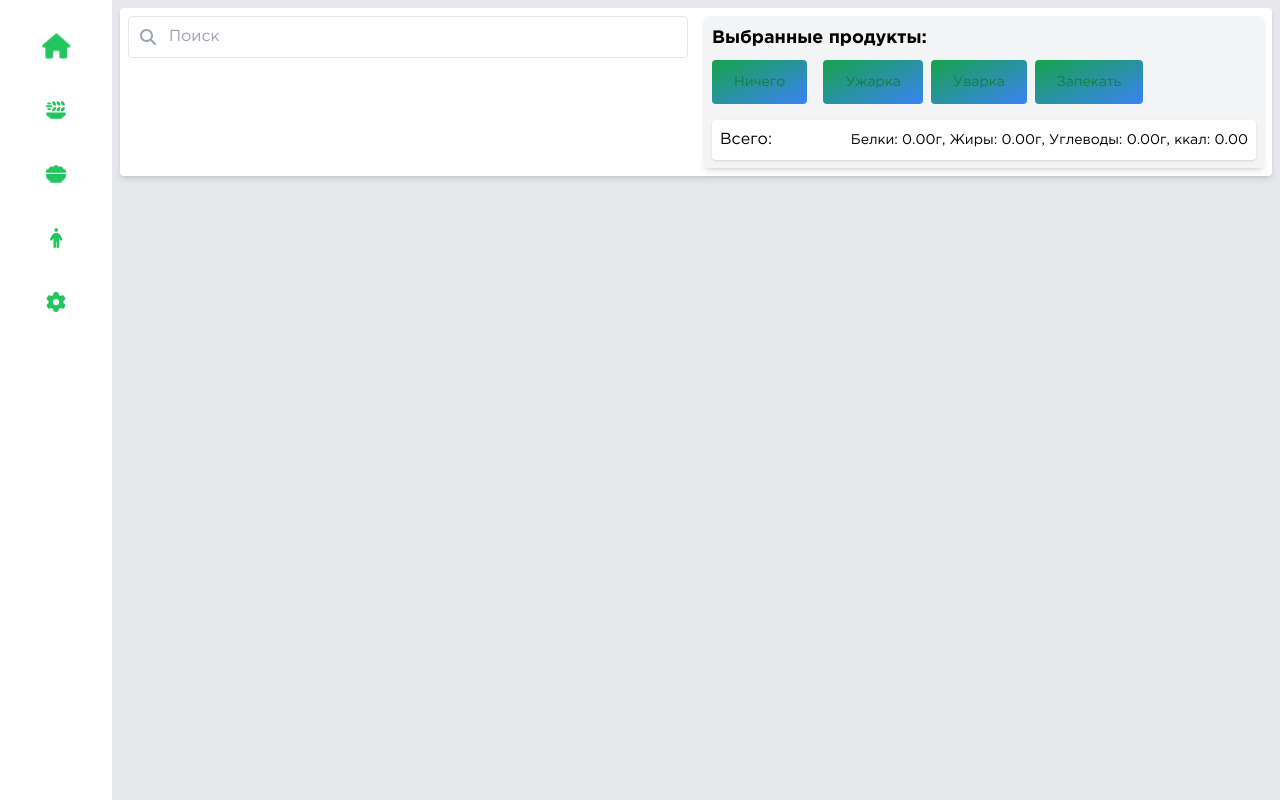
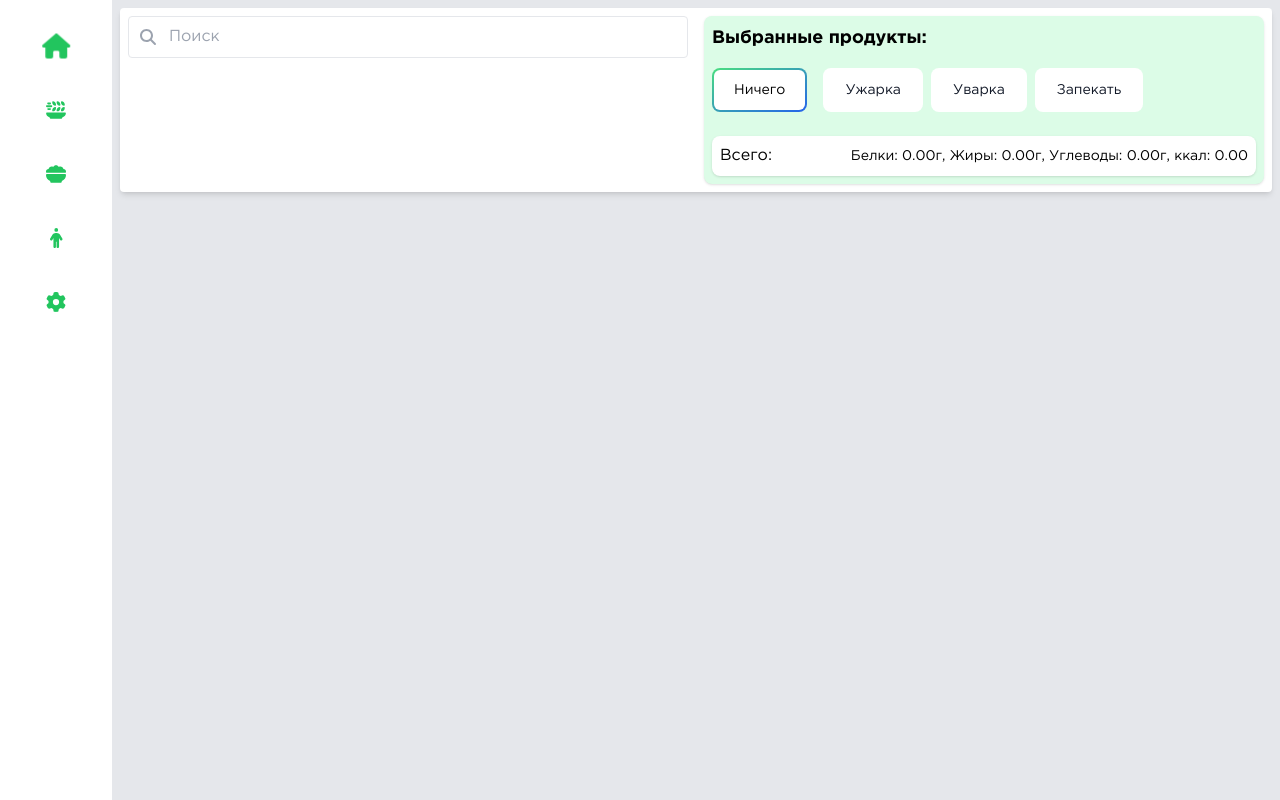
Before and after one commit to oto2020/rationpro, a Next.js app: page /create-dish in a window 1280 px wide. Built offline with nearby package versions, Linux system fonts and the light colour scheme.

Commit message:
new update косметика

```diff
--- a/app/components/CreateDishContent.tsx
+++ b/app/components/CreateDishContent.tsx
@@ -1,7 +1,13 @@
-"use client"
-import { useState, useEffect } from 'react';
+"use client";
+import { useState, useEffect } from "react";
 import { FontAwesomeIcon } from "@fortawesome/react-fontawesome";
-import { faSearch, faWindowClose, faTimes, faCheck, faCircleNotch } from "@fortawesome/free-solid-svg-icons";
+import {
+  faSearch,
+  faWindowClose,
+  faTimes,
+  faCheck,
+  faCircleNotch,
+} from "@fortawesome/free-solid-svg-icons";
 import { useFindProductByNameBguQuery, Product } from "../../src/graphql";
 
 interface NutrientInfo {
@@ -15,24 +21,26 @@ interface SelectedProduct extends Product {
   grams: number;
 }
 
-type CookingMethods = 'Ничего' | 'Ужарка' | 'Уварка' | 'Запекать';
+type CookingMethods = "Ничего" | "Ужарка" | "Уварка" | "Запекать";
 
 const COOKING_METHODS: Record<CookingMethods, number> = {
-  'Ничего': 1.0,
-  'Ужарка': 1.2,
-  'Уварка': 0.9,
-  'Запекать': 1.1
+  Ничего: 1.0,
+  Ужарка: 1.2,
+  Уварка: 0.9,
+  Запекать: 1.1,
 };
 
 const CreateDishContent = () => {
-  const [searchTerm, setSearchTerm] = useState('');
+  const [searchTerm, setSearchTerm] = useState("");
   const [displayResults, setDisplayResults] = useState(false);
-  const [selectedProducts, setSelectedProducts] = useState<SelectedProduct[]>([]);
-  const [cookingMethod, setCookingMethod] = useState<CookingMethods>('Уварка');
+  const [selectedProducts, setSelectedProducts] = useState<SelectedProduct[]>(
+    []
+  );
+  const [cookingMethod, setCookingMethod] = useState<CookingMethods>("Ничего");
 
   const { data, loading } = useFindProductByNameBguQuery({
     variables: { term: searchTerm },
-    skip: searchTerm.length < 1
+    skip: searchTerm.length < 1,
   });
 
   useEffect(() => {
@@ -47,8 +55,11 @@ const CreateDishContent = () => {
   };
 
   const calculateTotalNutrients = (): NutrientInfo => {
-    let totalProtein = 0, totalFat = 0, totalCarbs = 0, totalCalories = 0;
-    selectedProducts.forEach(product => {
+    let totalProtein = 0,
+      totalFat = 0,
+      totalCarbs = 0,
+      totalCalories = 0;
+    selectedProducts.forEach((product) => {
       const nutrients = calculateNutrients(product);
       totalProtein += nutrients.protein;
       totalFat += nutrients.fat;
@@ -59,14 +70,16 @@ const CreateDishContent = () => {
       protein: totalProtein,
       fat: totalFat,
       carbs: totalCarbs,
-      calories: totalCalories
+      calories: totalCalories,
     };
   };
 
   const toggleProductSelection = (product: Product) => {
-    setSelectedProducts(prev => {
-      const isAlreadySelected = prev.find(p => p.id === product.id);
-      return isAlreadySelected ? prev.filter(p => p.id !== product.id) : [...prev, { ...product, grams: 100 }];
+    setSelectedProducts((prev) => {
+      const isAlreadySelected = prev.find((p) => p.id === product.id);
+      return isAlreadySelected
+        ? prev.filter((p) => p.id !== product.id)
+        : [...prev, { ...product, grams: 100 }];
     });
     setDisplayResults(false);
   };
@@ -76,16 +89,28 @@ const CreateDishContent = () => {
   };
 
   const handleGramsChange = (id: string, grams: number) => {
-    setSelectedProducts(prev => prev.map(product => product.id.toString() === id ? { ...product, grams } : product));
+    setSelectedProducts((prev) =>
+      prev.map((product) =>
+        product.id.toString() === id ? { ...product, grams } : product
+      )
+    );
   };
 
   const calculateNutrients = (product: SelectedProduct): NutrientInfo => {
-    let protein = 0, fat = 0, carbs = 0;
-    product.productNutrients.forEach(nutrient => {
+    let protein = 0,
+      fat = 0,
+      carbs = 0;
+    product.productNutrients.forEach((nutrient) => {
       switch (nutrient.nutrient.name) {
-        case "Белки": protein += parseFloat(nutrient.valueString || '0'); break;
-        case "Жиры": fat += parseFloat(nutrient.valueString || '0'); break;
-        case "Углеводы": carbs += parseFloat(nutrient.valueString || '0'); break;
+        case "Белки":
+          protein += parseFloat(nutrient.valueString || "0");
+          break;
+        case "Жиры":
+          fat += parseFloat(nutrient.valueString || "0");
+          break;
+        case "Углеводы":
+          carbs += parseFloat(nutrient.valueString || "0");
+          break;
       }
     });
     const gramsFactor = product.grams / 100;
@@ -94,7 +119,8 @@ const CreateDishContent = () => {
       protein: protein * gramsFactor * cookingFactor,
       fat: fat * gramsFactor * cookingFactor,
       carbs: carbs * gramsFactor * cookingFactor,
-      calories: ((protein * 4) + (fat * 9) + (carbs * 4)) * gramsFactor * cookingFactor
+      calories:
+        (protein * 4 + fat * 9 + carbs * 4) * gramsFactor * cookingFactor,
     };
   };
 
@@ -111,18 +137,42 @@ const CreateDishContent = () => {
                 value={searchTerm}
                 onChange={handleChange}
               />
-              <FontAwesomeIcon icon={faSearch} className="text-gray-400 absolute top-1/2 left-3 transform -translate-y-1/2" />
+              <FontAwesomeIcon
+                icon={faSearch}
+                className="text-gray-400 absolute top-1/2 left-3 transform -translate-y-1/2"
+              />
               {displayResults && (
                 <div className="absolute bg-white w-full border rounded mt-10 max-h-60 overflow-auto">
-                  {loading ? <FontAwesomeIcon icon={faCircleNotch} spin className="text-6xl text-green-500" /> : (
+                  {loading ? (
+                    <FontAwesomeIcon
+                      icon={faCircleNotch}
+                      spin
+                      className="text-6xl text-green-500"
+                    />
+                  ) : (
                     <>
-                      <button className="p-2 w-full text-left text-red-500" onClick={handleCloseResults}>
+                      <button
+                        className="p-2 w-full text-left text-red-500"
+                        onClick={handleCloseResults}
+                      >
                         <FontAwesomeIcon icon={faWindowClose} /> Закрыть
                       </button>
                       {data?.products.slice(0, 30).map((product) => (
-                        <div key={product.id} onClick={() => toggleProductSelection(product as Product)} className="p-2 hover:bg-gray-100 flex justify-between items-center text-black">
+                        <div
+                          key={product.id}
+                          onClick={() =>
+                            toggleProductSelection(product as Product)
+                          }
+                          className="p-2 hover:bg-gray-100 flex justify-between items-center text-black"
+                        >
                           <span>{product.name}</span>
-                          <FontAwesomeIcon icon={selectedProducts.find(p => p.id === product.id) ? faTimes : faCheck} />
+                          <FontAwesomeIcon
+                            icon={
+                              selectedProducts.find((p) => p.id === product.id)
+                                ? faTimes
+                                : faCheck
+                            }
+                          />
                         </div>
                       ))}
                     </>
@@ -132,48 +182,76 @@ const CreateDishContent = () => {
             </div>
           </div>
           <div className="w-full md:w-1/2 px-2">
-            <div className="p-2 bg-gray-100 rounded shadow-md">
-              <h3 className="text-lg font-bold mb-2 text-black">Выбранные продукты:</h3>
-              {selectedProducts.map(product => (
-                <div key={product.id} className="p-2 bg-white mb-1 rounded shadow flex justify-between items-center text-black">
-                  <span>{product.name}</span>
-                  <input type="number" value={product.grams} onChange={(e) => handleGramsChange(product.id.toString(), Number(e.target.value))} className="w-20 ml-2 border rounded text-black" />
-                  <span className="ml-auto text-sm">
+            <div className="p-2 rounded-lg shadow bg-green-100">
+              <h3 className="text-lg font-bold mb-4 text-black">
+                Выбранные продукты:
+              </h3>
+              <div className="overflow-auto max-h-96 scrollbar-thin scrollbar-thumb-blue-700 scrollbar-track-blue-300">
+              {selectedProducts.map((product) => (
+  <div
+    key={product.id}
+    className="p-3 bg-white mb-2 rounded-lg shadow flex flex-col md:flex-row justify-between items-center text-black"
+  >
+    <span className="w-full md:w-auto md:max-w-[60%]">{product.name}</span>
+    <div className="w-full md:w-auto flex items-center justify-between mt-2 md:mt-0">
+      <input
+        type="number"
+        value={product.grams}
+        onChange={(e) =>
+          handleGramsChange(
+            product.id.toString(),
+            Number(e.target.value)
+          )
+        }
+        className="w-20 border rounded text-black p-1 text-center"
+      />
+      <span className="text-sm">
         Белки: {calculateNutrients(product).protein.toFixed(2)}г,
         Жиры: {calculateNutrients(product).fat.toFixed(2)}г,
         Углеводы: {calculateNutrients(product).carbs.toFixed(2)}г,
         ккал: {calculateNutrients(product).calories.toFixed(2)}
       </span>
-                  <button onClick={() => toggleProductSelection(product)}>
-                    <FontAwesomeIcon icon={faTimes} className="text-red-500" />
+      <button
+        onClick={() => toggleProductSelection(product)}
+        className="ml-2"
+      >
+        <FontAwesomeIcon
+          icon={faTimes}
+          className="text-red-500"
+        />
       </button>
     </div>
+  </div>
 ))}
-              <div className="flex space-x-2">
-                {Object.keys(COOKING_METHODS).map((method: string) => {
-                  const cookingMethod = method as CookingMethods;
+
+              </div>
+              <div className="flex space-x-2 mb-4">
+                {Object.keys(COOKING_METHODS).map((method) => {
+                  const cookingMethodKey = method as CookingMethods;
                   return (
                     <button
-                      key={cookingMethod}
-                      className={`relative inline-flex items-center text-bold justify-center p-0.5 mb-2 me-2 overflow-hidden text-sm font-medium text-green-700 rounded group ${cookingMethod === method ? 'bg-gradient-to-br from-green-600 to-blue-500 group-hover:from-purple-600 group-hover:to-blue-500 hover:text-white dark:text-white focus:ring-4 focus:outline-none focus:ring-blue-300 dark:focus:ring-blue-800' : 'bg-white'}`}
-                      onClick={() => setCookingMethod(cookingMethod)}
+                      key={cookingMethodKey}
+                      className={`relative inline-flex items-center justify-center p-0.5 mb-2 me-2 overflow-hidden text-sm font-medium rounded-lg group ${
+                        cookingMethod === cookingMethodKey
+                          ? "bg-gradient-to-br from-green-400 to-blue-600 group-hover:from-green-400 group-hover:to-blue-600 hover:text-white"
+                          : "text-gray-900 bg-white"
+                      } focus:ring-4 focus:outline-none focus:ring-green-200 dark:focus:ring-green-800`}
+                      onClick={() => setCookingMethod(cookingMethodKey)}
                     >
-                      <span className="relative px-5 py-2.5 transition-all ease-in duration-75 group-hover:bg-opacity-0">
-                        {cookingMethod}
+                      <span className="relative px-5 py-2.5 transition-all ease-in duration-75 bg-white dark:bg-gray-900 rounded-md group-hover:bg-opacity-0">
+                        {cookingMethodKey}
                       </span>
                     </button>
                   );
                 })}
-
-
               </div>
-              <div className="p-2 bg-white mt-2 rounded shadow flex justify-between items-center text-black">
+              <div className="p-2 bg-white mt-2 rounded-lg shadow flex justify-between items-center text-black">
                 <span>Всего:</span>
                 <span className="ml-auto text-sm">
-                  Белки: {calculateTotalNutrients().protein.toFixed(2)}г,
-                  Жиры: {calculateTotalNutrients().fat.toFixed(2)}г,
-                  Углеводы: {calculateTotalNutrients().carbs.toFixed(2)}г,
-                  ккал: {calculateTotalNutrients().calories.toFixed(2)}
+                  Белки: {calculateTotalNutrients().protein.toFixed(2)}г, Жиры:{" "}
+                  {calculateTotalNutrients().fat.toFixed(2)}г, Углеводы:{" "}
+                  {calculateTotalNutrients().carbs.toFixed(2)}г, ккал:{" "}
+                  {calculateTotalNutrients().calories.toFixed(2)}
                 </span>
               </div>
             </div>
--- a/app/components/MainContent.tsx
+++ b/app/components/MainContent.tsx
@@ -80,13 +80,13 @@ const MainContent: React.FC<MainContentProps> = ({ searchTerm, searchTriggered }
                 </div>
                 <div className="flex space-x-4 mt-4">
                   <button
-                    className={`py-2 px-4 rounded-lg ${activeButton === product.id.toString() ? "bg-green-700" : "bg-green-500"} text-white`}
+                    className={`text-white bg-gradient-to-br from-green-400 to-blue-600 hover:bg-gradient-to-bl focus:ring-4 focus:outline-none focus:ring-green-200 dark:focus:ring-green-800 font-medium rounded-lg text-sm px-5 py-2.5 text-center me-2 mb-2 ${activeButton === product.id.toString() ? "bg-green-700" : "bg-green-500"} text-white`}
                     onClick={() => setActiveButton(product.id.toString())}
                   >
                     Нутриенты
                   </button>
                   <button
-                    className="py-2 px-4 rounded-lg border border-gray-500 text-gray-500"
+                    className="text-gray-900 bg-gradient-to-r from-teal-200 to-lime-200 hover:bg-gradient-to-l hover:from-teal-200 hover:to-lime-200 focus:ring-4 focus:outline-none focus:ring-lime-200 dark:focus:ring-teal-700 font-medium rounded-lg text-sm px-5 py-2.5 text-center me-2 mb-2"
                     onClick={() => {
                       /* handle edit */
                     }}
--- a/app/components/SearchBar.tsx
+++ b/app/components/SearchBar.tsx
@@ -23,7 +23,7 @@ const SearchBar: React.FC<SearchBarProps> = ({ onSearch }) => {
   }, [searchTerm, onSearch]);
 
   return (
-    <div className="flex relative md:ml-28">
+    <div className="flex relative md:ml-28 p-2 mr-2">
       <input
         type="text"
         placeholder="Поиск"
```
Also changed, not shown: app/components/SidebarMenu.tsx (+4 -4 lines). Lines whose indentation alone changed are shown as unchanged.
